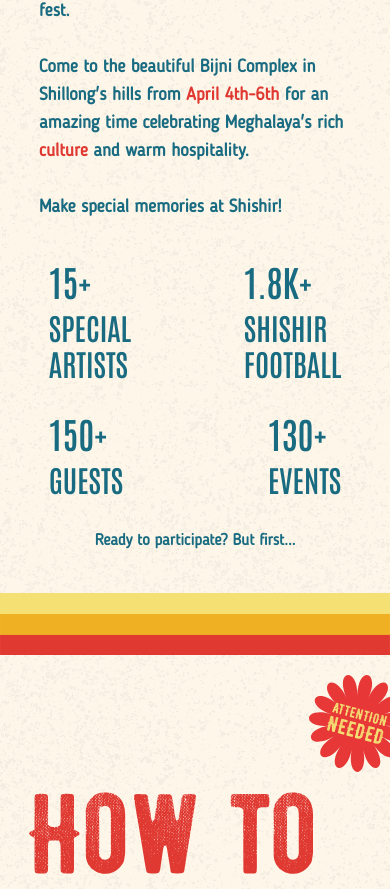
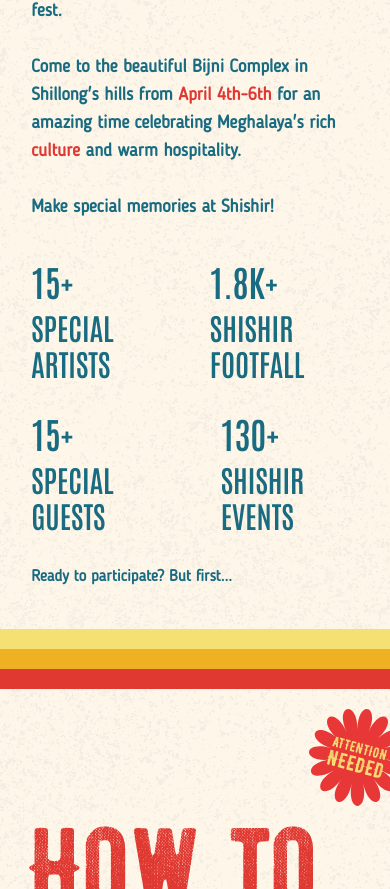
Before and after one commit to shishirnitm/Shishir-2k24-Web, a Next.js app: page / in a window 390 px wide. Shown: the part 1073-1962 px from the top of the page. Built offline with nearby package versions, Linux system fonts and the light colour scheme; a web font is replaced by a local one.

Commit message:
primitive responsive about us

```diff
--- a/app/page.js
+++ b/app/page.js
@@ -120,18 +120,21 @@ export default function Home() {
           <div className="bg-[#E03932] w-screen h-5"></div>
         </div>
         {/** About Us Section  */}
-        <div id="home" className="pt-24 flex flex-row justify-center">
+        <div
+          id="home"
+          className="pt-24 flex flex-row pl-[8vw] justify-start md:justify-start md:pl-[10vw]"
+        >
           <Image
             src={about}
             width="0"
             height="0"
             sizes="100vw"
-            className="w-[80vw]  h-auto"
+            className="w-[80vw] sm:w-[40vw] md:w-[25vw] h-auto"
           />
         </div>
         <div
           id="home"
-          className="font-blogger flex flex-row justify-center text-lg font-semibold text-primaryBlue bg-transparent"
+          className="font-blogger flex flex-row justify-start pl-[8vw] md:justify-start md:pl-[10vw]  md:pt-10 md:text-xl text-lg font-semibold text-primaryBlue bg-transparent"
         >
           <div className="w-[80vw] mt-6">
             Enjoy music, dance, shows, and fun at{" "}
@@ -145,54 +148,58 @@ export default function Home() {
             <br /> <br /> Make special memories at Shishir!
           </div>
         </div>
-        <div id="home" className="flex flex-row justify-center mt-10">
-          <div className="w-[75vw] flex flex-row justify-between">
-            <div className=" space-y-2 text-primaryBlue font-semibold text-3xl font-antonio">
-              <div className="text-4xl">15+</div>
+        <div
+          id="home"
+          className="flex  flex-col md:flex-row mt-10 md:pt-10  pl-[8vw] md:pb-10 md:pl-[10vw] md:space-x-24"
+        >
+          <div className="w-[70vw] md:w-min md:space-x-24 flex flex-row justify-between md:justify-start">
+            <div className=" space-y-2 md:space-y-6 text-primaryBlue font-semibold text-3xl md:text-4xl font-antonio">
+              <div className="text-4xl  md:text-6xl">15+</div>
               <div>
                 SPECIAL
                 <br /> ARTISTS
               </div>
             </div>
-            <div className=" space-y-2 text-primaryBlue font-semibold text-3xl font-antonio">
-              <div className="text-4xl">1.8K+</div>
+            <div className=" space-y-2 md:space-y-6 text-primaryBlue font-semibold md:text-4xl  text-3xl font-antonio">
+              <div className="text-4xl md:text-6xl ">1.8K+</div>
               <div>
                 SHISHIR
-                <br /> FOOTBALL
+                {/* lmao kilio */}
+                <br /> FOOTFALL
               </div>
             </div>
           </div>
-        </div>
-        <div id="home" className="flex flex-row justify-center mt-8">
-          <div className="w-[75vw] flex flex-row justify-between">
-            <div className=" space-y-2 text-primaryBlue font-semibold text-3xl font-antonio">
-              <div className="text-4xl">150+</div>
+
+          <div className="w-[70vw] mt-8 md:mt-0 md:w-min md:space-x-24 flex flex-row justify-between md:justify-start">
+            <div className=" space-y-2 md:space-y-6 text-primaryBlue font-semibold text-3xl md:text-4xl font-antonio">
+              <div className="text-4xl md:text-6xl">15+</div>
               <div>
-                GUESTS <br />
+                SPECIAL
+                <br />
+                GUESTS
               </div>
             </div>
-            <div className=" space-y-2 text-primaryBlue font-semibold text-3xl font-antonio">
-              <div className="text-4xl">130+</div>
-              <div>EVENTS</div>
+            <div className=" space-y-2 md:space-y-6 text-primaryBlue font-semibold md:text-4xl text-3xl font-antonio">
+              <div className="text-4xl md:text-6xl">130+</div>
+              <div>
+                SHISHIR
+                <br /> EVENTS
+              </div>
             </div>
           </div>
         </div>
         <div
           id="home"
-          className="font-blogger flex flex-row justify-center text-md font-semibold text-primaryBlue bg-transparent"
+          className="font-blogger flex flex-row justify-start text-md md:text-xl font-semibold text-primaryBlue bg-transparent"
         >
-          <div className="text-center w-[80vw] mt-8">
+          <div className="w-[80vw] pl-[8vw] md:pl-[10vw] md:w-auto m mt-8 md:mt-20">
             Ready to participate? But first...
           </div>
         </div>
-        <div id="home" className="pt-10 flex flex-row justify-center">
-          <Image
-            src={aboutSeparator}
-            width="0"
-            height="0"
-            sizes="100vw"
-            className="w-[100vw]  h-auto"
-          />
+        <div id="home" className="pt-10 md:pt-20 flex flex-col justify-center">
+          <div className="bg-[#F5E074] w-screen h-5"></div>
+          <div className="bg-[#EFB023] w-screen h-5"></div>
+          <div className="bg-[#E03932] w-screen h-5"></div>
         </div>
         <div id="home" className="pt-5 w-screen flex justify-end">
           <Image
```
